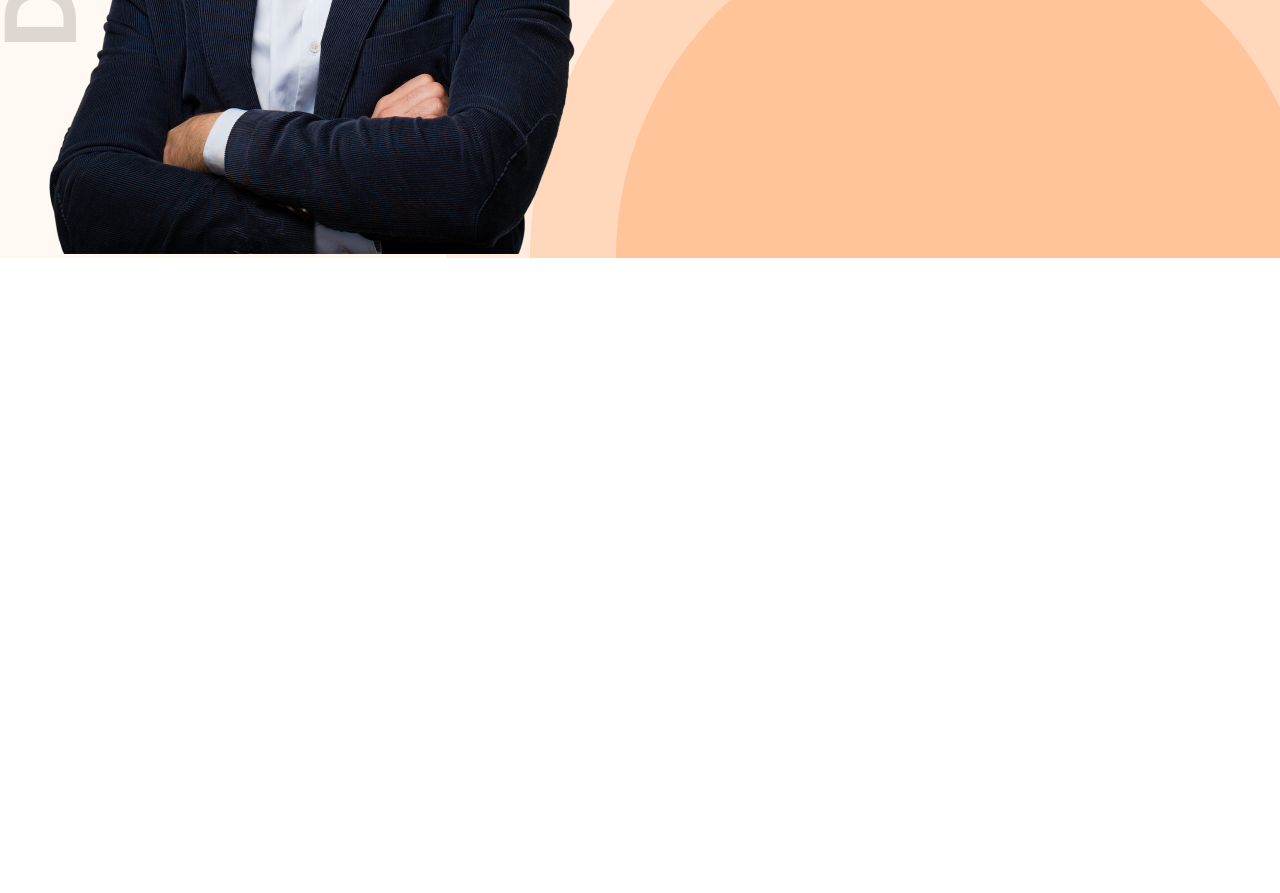
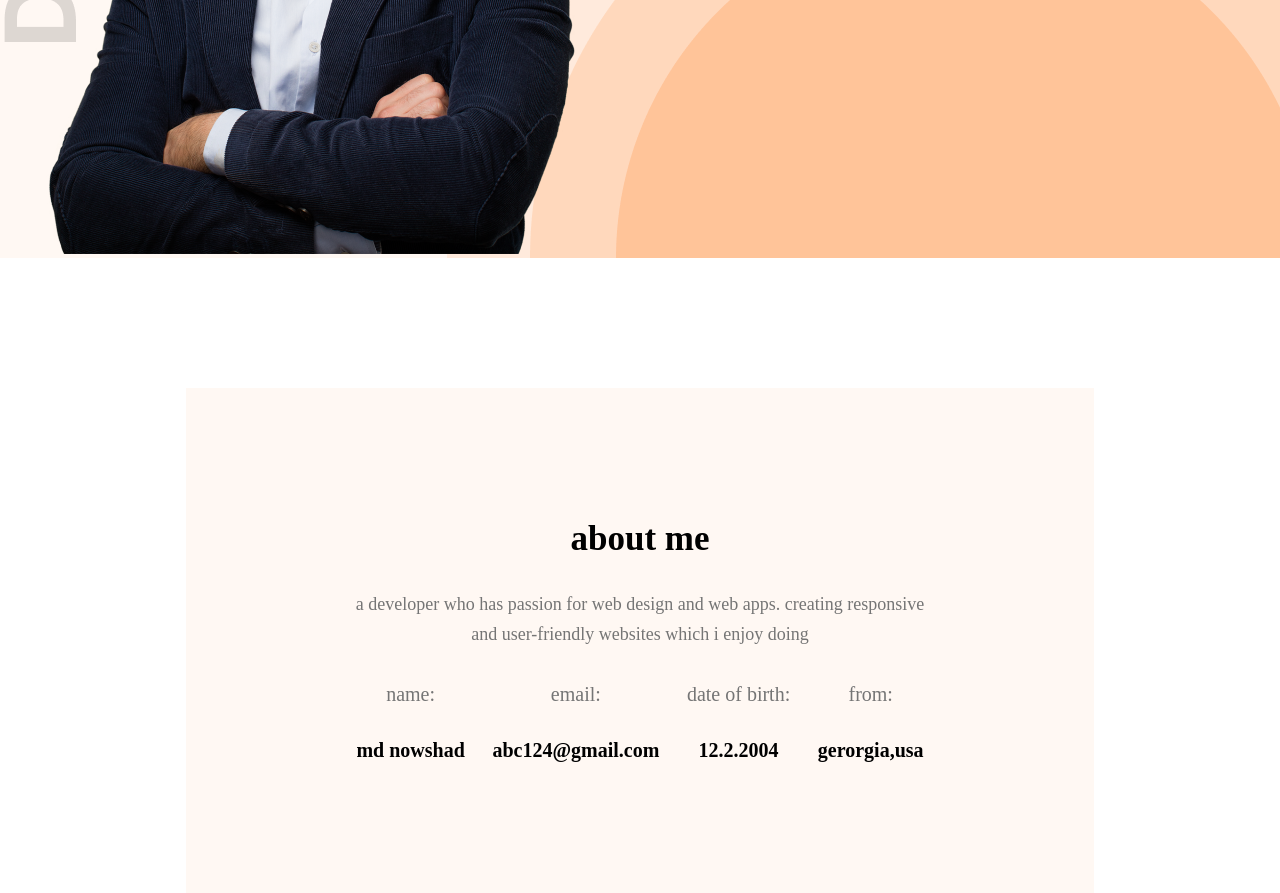
Before and after one commit to codebase234-afk/hero-dev-code, a plain HTML site: page index.html in a window 1280 px wide. Shown: the part 721-1614 px from the top of the page. Before the commit the page ends 979 px from the top, so only its background shows below. Drawn offline with Linux system fonts and the light colour scheme.

Commit message:
created new section

```diff
--- a/index.html
+++ b/index.html
@@ -37,6 +37,32 @@
     </div>
 
   </header>
+  <section id="about">
+    <div class="about-content">
+      <div class="section-heading">
+        <h2>about me</h2>
+        <p>a developer who has passion for web design and web apps. creating responsive and user-friendly websites which i enjoy doing</p>
+      </div>
+      <div class="about-info">
+        <div class="info-card">
+          <p>name:</p>
+          <h4>md nowshad</h4>
+        </div>
+        <div class="info-card">
+          <p>email:</p>
+          <h4>abc124@gmail.com</h4>
+        </div>
+        <div class="info-card">
+          <p>date of birth:</p>
+          <h4>12.2.2004</h4>
+        </div>
+        <div class="info-card">
+          <p>from:</p>
+          <h4>gerorgia,usa</h4>
+        </div>
+      </div>
+    </div>
+  </section>
 
 </body>
 </html>
--- a/styles/portfolio.css
+++ b/styles/portfolio.css
@@ -28,6 +28,20 @@
   color:white;
   cursor: pointer;
 
+}
+.section-heading{
+  max-width: 827px;
+  text-align: center;
+}
+.section-heading h2{
+  font-size:35px;
+  margin-bottom: 30px;
+}
+.section-heading p{
+  font-size:18px;
+  margin-bottom:30px;
+  line-height:30px;
+  color:#757575;
 }
 header{
   background-color: #FFF8F3;
@@ -86,10 +100,32 @@ nav .menu a{
   line-height: 30px;
   margin-bottom:30px;
 }
-#banner .banner-content button{
 
-}
 #banner .banner-image img{
   max-width: 585px;
   vertical-align: middle;
 }
+#about{
+  padding-top: 130px;
+}
+#about .about-content{
+  width:71%;
+  max-width:1140px;
+  margin: 0 auto;
+   text-align: center;
+   background-color: #FFF8F3;
+   padding:131px 157px;
+}
+#about .about-content .about-info{
+  display: flex;
+  justify-content: space-around;
+}
+.about-info .info-card p{
+  font-size:20px;
+  margin-bottom:30px;
+  line-height:30px;
+  color:#757575;
+}
+.about-info .info-card h4{
+  font-size:20px;
+}
```
